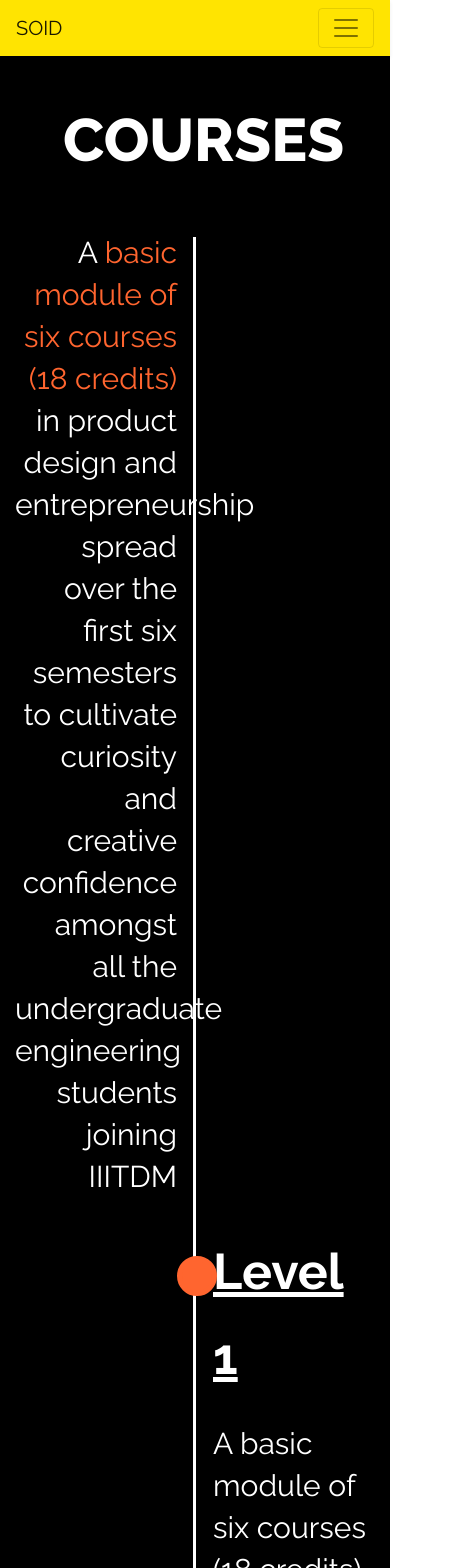
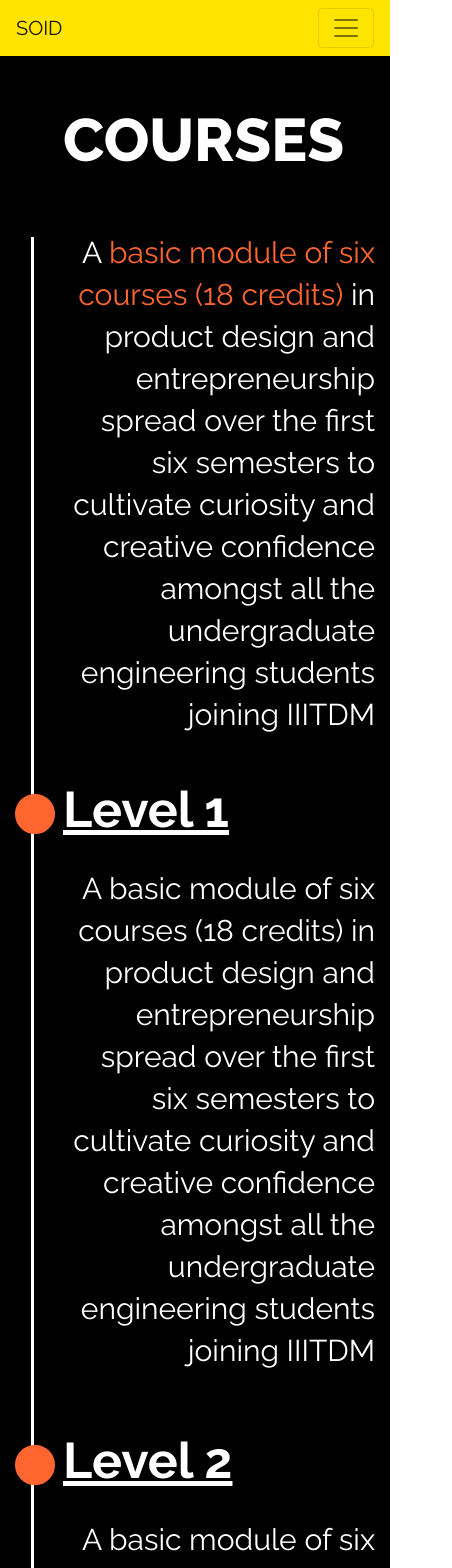
Before and after one commit to CSClubIIITDM-org/SOID, a React (Create React App) app: page /course in a window 390 px wide. Shown: the top 1568 px of the page, 452 px wide, since content can reach past the window. Built offline with nearby package versions, Linux system fonts and the light colour scheme.

Commit message:
responsive chnages

```diff
--- a/src/Pages/Facilities.jsx
+++ b/src/Pages/Facilities.jsx
@@ -52,12 +52,12 @@ const ResContent = () => {
           </Col>
         </Row>
 
-        <Media className="pt-5 pb-5">
+        <Media className="pt-5 pb-5 facility-content">
           <a href="https://github.com/WebOpsIIITDMK/SOID">
             <img
               width={150}
               height={150}
-              className="mr-3"
+              className="mr-3 "
               src={favicon}
               alt="Generic placeholder"
             />
@@ -77,7 +77,7 @@ const ResContent = () => {
           </Media.Body>
         </Media>
 
-        <Media className="pt-5 pb-5 ">
+        <Media className="pt-5 pb-5 facility-content">
           <Media.Body>
             <p
               className="text-light text-right p-0"
--- a/src/components/CourseDescription.jsx
+++ b/src/components/CourseDescription.jsx
@@ -10,8 +10,8 @@ const CourseDes = (props) => {
           </a>
         </div>
         <div className={props.align}>
-          <h1 className="pb-3">{props.level}</h1>
-          <p>{props.info}</p>
+          <h1 className="pb-3 ml-5">{props.level}</h1>
+          <p className="ml-5">{props.info}</p>
         </div>
       </li>
     </React.Fragment>
--- a/src/components/Courses.jsx
+++ b/src/components/Courses.jsx
@@ -39,7 +39,7 @@ const Courses = () => {
       </div>
 
       <ul className="timeline">
-        <div className="content-left">
+        <div className="content-left ml-5">
           <p>
             A <span> basic module of six courses (18 credits)</span> in product
             design and entrepreneurship spread over the first six semesters to
--- a/src/styles/style.css
+++ b/src/styles/style.css
@@ -283,6 +283,36 @@
   text-align: left;
 }
 
+
+
+@media screen  and (max-width:550px){
+
+  .timeline p{
+    text-align: right !important;
+  }
+  .timeline h1{
+    text-align: left !important;
+    margin: auto;
+  }
+
+  .content-left{
+    margin: auto;
+  }
+
+  .content-right{
+    margin: auto;
+  }
+  .timeline::before {
+    left: 5%;
+
+  }
+
+.timeline .timeline-icon {
+  left: 0%;
+
+}
+}
+
 /* Footer-section */
 .footer-heading {
   position: relative;
@@ -407,6 +437,24 @@ home news */
   font-size: 25px;
 }
 
+@media screen  and (max-width:550px){
+  .ehipassiko {
+
+    -webkit-transform: rotate(0deg);
+    transform: rotate(0deg);
+  }
+
+   .facility-content{
+     display: block ;
+   }
+
+   .facility-content img{
+     display: block;
+     margin-left: auto;
+     margin-right: auto !important;
+   }
+}
+
 /* ///////////// */
 
 /* .wrap {
```
Also changed, not shown: 1 other file (tests, documents, lock files or other folders).
